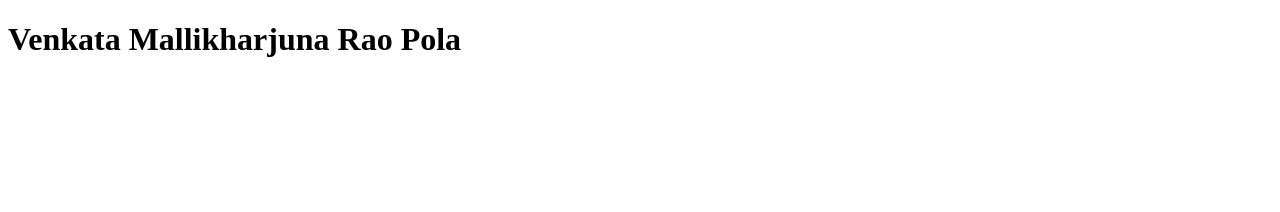
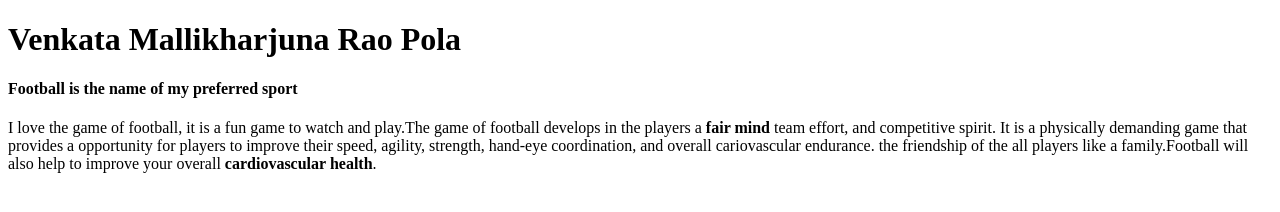
Before and after one commit to 44-563-Web-Apps-S23/44563-webapps-assignment-3-S560285, a plain HTML site: page index.html in a window 1280 px wide. Drawn offline with Linux system fonts and the light colour scheme.

Commit message:
data updated

```diff
--- a/index.html
+++ b/index.html
@@ -6,6 +6,11 @@
             <P>
                 <h1>Venkata Mallikharjuna Rao Pola</h1>
             </P>
+            <h4>Football is the name of my preferred sport</h4>
+            <p>
+                I love the game of football, it is a fun game to watch and play.The game of football develops in the players a <b>fair mind</b> team effort, and competitive spirit. It is a physically demanding game that provides a opportunity for players to improve their speed, agility, strength, hand-eye coordination, and overall cariovascular endurance. the friendship of the all players like a family.Football will also help to improve your overall <b>cardiovascular health</b>.
+            </p>
+
         </body>
     </head>
 </html>
```
